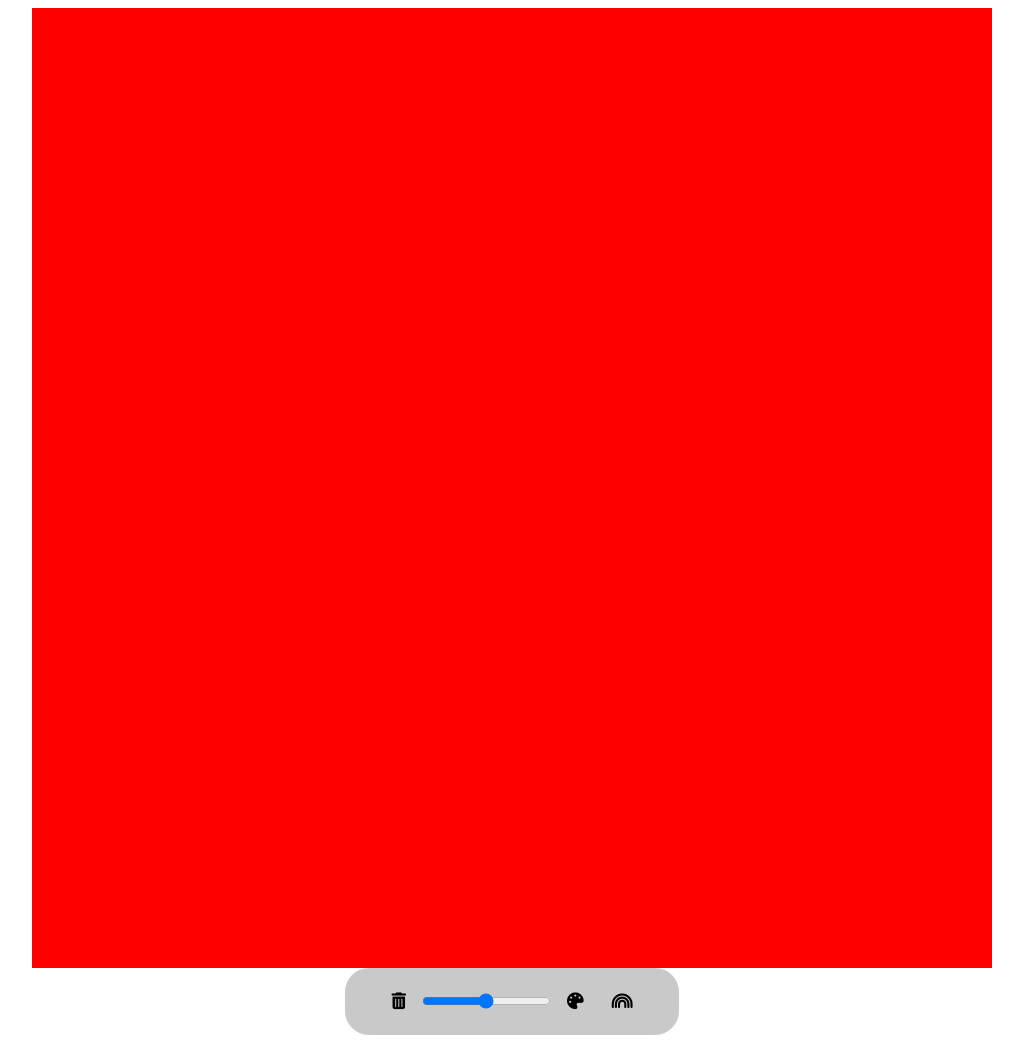
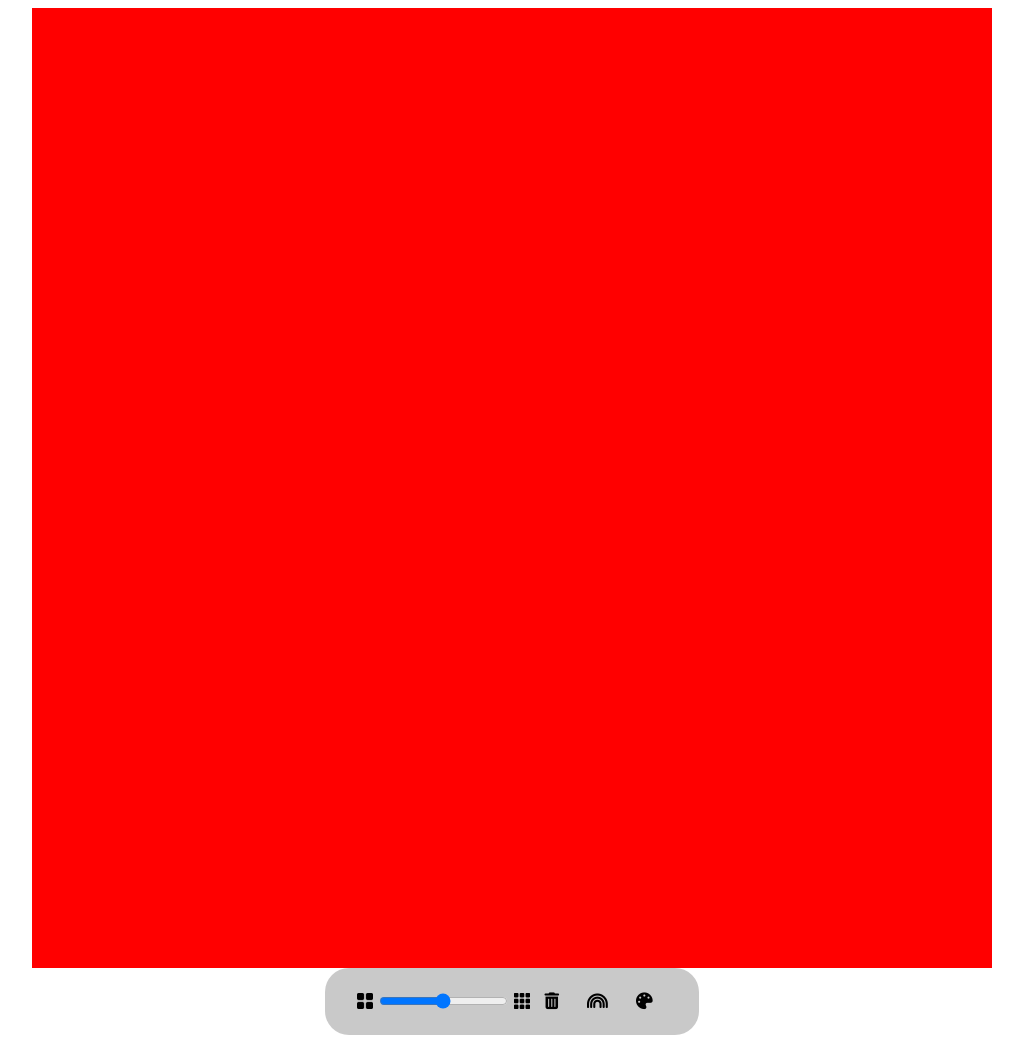
Before and after one commit to pedrocambier/etch-a-sketch, a plain HTML site: page index.html in a window 1280 px wide. Shown: the whole page, without its empty margins (128-1151 px from the left). Drawn offline with Linux system fonts and the light colour scheme.

Commit message:
added before and after pseudo-elements to add grid images do slider control

```diff
--- a/index.html
+++ b/index.html
@@ -12,12 +12,12 @@
 <body class="💪 ↕️">
   <div class="grid-container 💪"></div>
   <div class="controls-container 💪">
-    <button class="btn-erase"><i class="fa-solid fa-trash-can fa-lg"></i></button>
     <div class="slidecontainer">
       <input type="range" min="1" max="100" value="50" class="slider" id="myRange">
     </div>
+    <button class="btn-erase"><i class="fa-solid fa-trash-can fa-lg"></i></button>
+    <button class="btn-rainbow"><i class="fa-solid fa-rainbow fa-lg"></i></button>
     <button class="btn-palette"><i class="fa-solid fa-palette fa-lg"></i></button>
-    <button class="btn-rainbow"><i class="fa-solid fa-rainbow fa-lg"></i></button>
   </div>
 </body>
 </html>
--- a/style.css
+++ b/style.css
@@ -40,10 +40,12 @@ button:active {
   padding: 12px 32px;
   border-radius: 24px;
 }
+
 .grid-container {
   width: 960px;
   background-color: rebeccapurple;
 }
+
 .grid-pixel {
   background-color: red;
 }
@@ -51,3 +53,21 @@ button:active {
 .grid-pixel.paint {
   background-color: black;
 }
+
+.slidecontainer::before {
+  background-image: url('/imgs/grid_small.png');
+  background-size: 16px 16px;
+  display: inline-block;
+  width: 16px;
+  height: 16px;
+  content: "";
+}
+
+.slidecontainer::after {
+  background-image: url('/imgs/grid_big.png');
+  background-size: 16px 16px;
+  display: inline-block;
+  width: 16px;
+  height: 16px;
+  content: "";
+}
```
Also changed, not shown: imgs/grid_big.png (added), imgs/grid_small.png (added).
